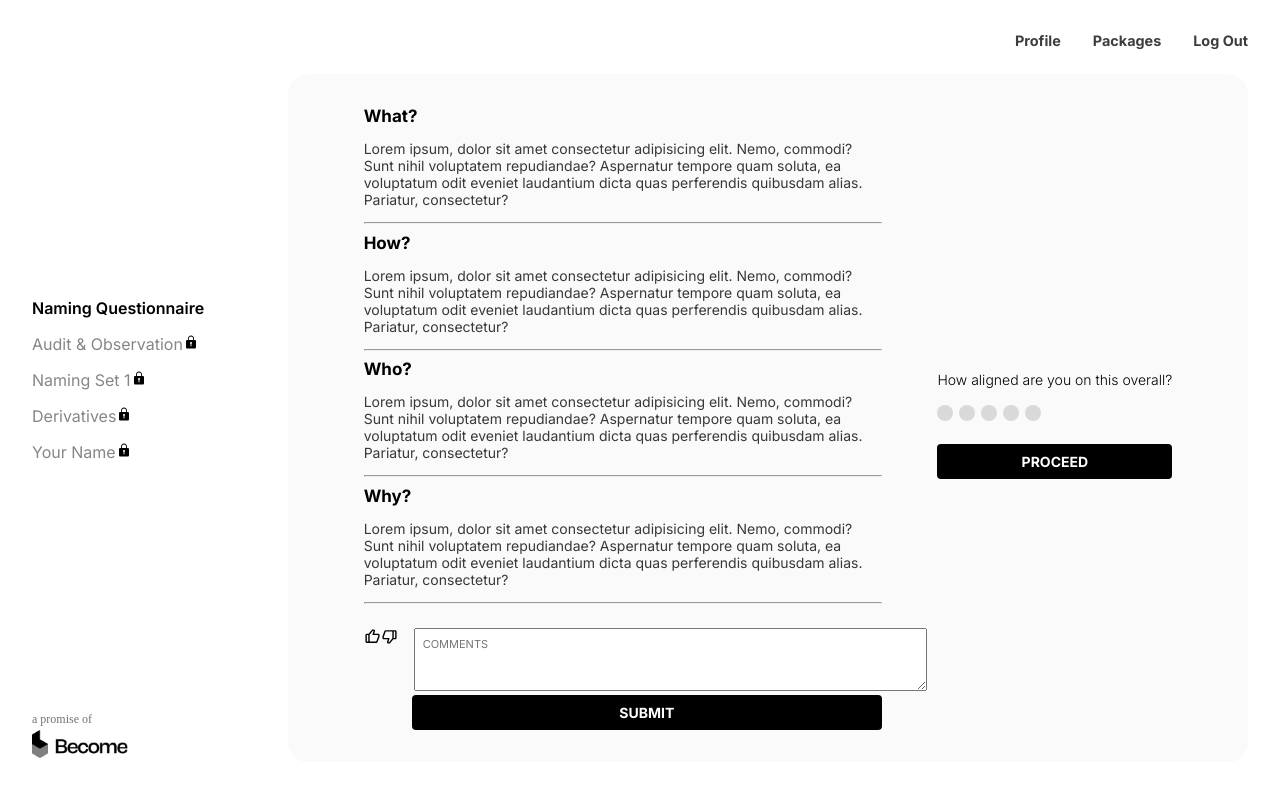
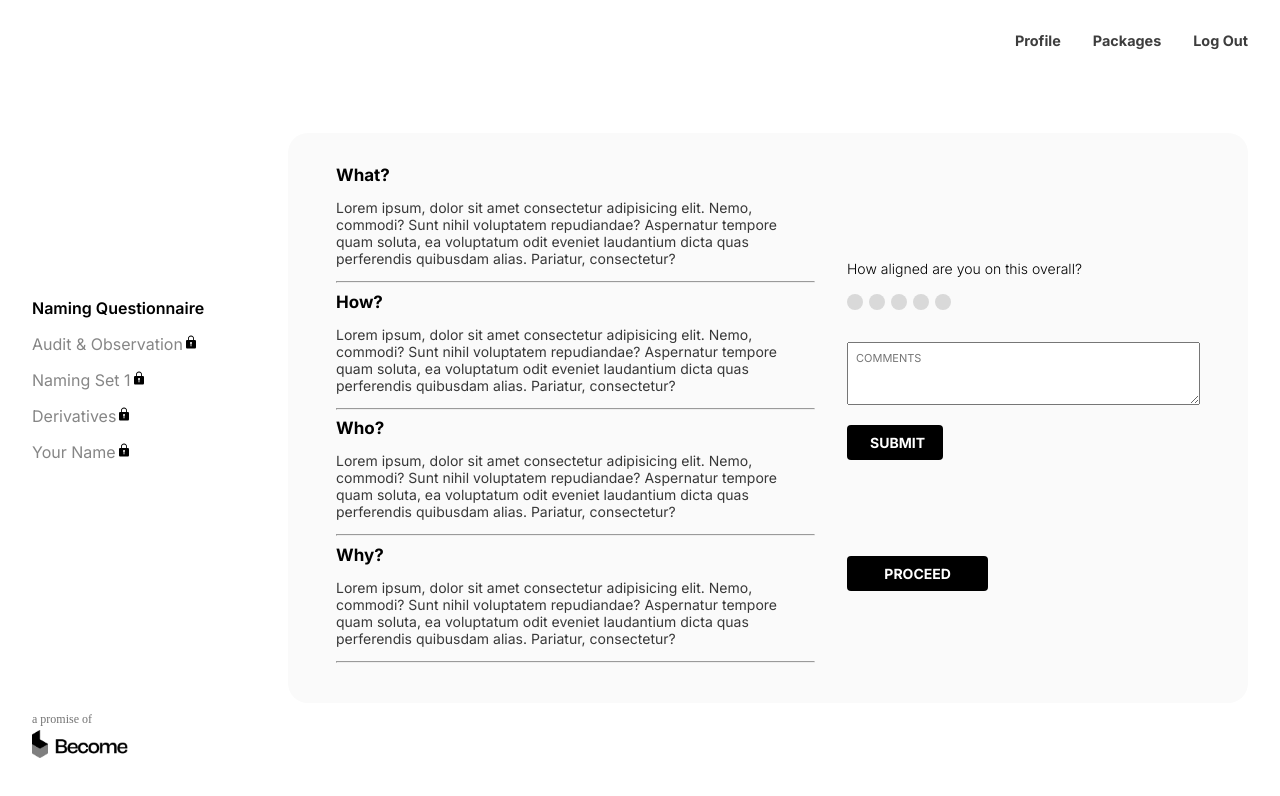
Before and after one commit to Noothan-am/Nomencapture, a React (Create React App) app in the folder client/: page /1 in a window 1280 px wide. Shown: the top 796 px of the page. Built offline with nearby package versions, Linux system fonts and the light colour scheme.

Commit message:
adds the final page

```diff
--- a/client/src/App.tsx
+++ b/client/src/App.tsx
@@ -5,13 +5,12 @@ import "./index.css";
 import Home from "./pages/Home";
 import Forms from "./pages/Forms";
 import AuditPage from "./pages/AuditPage";
-import Review from "./pages/Review";
-import FinalGreetings from "./pages/FinalGreetings";
+import NamingSet from "./pages/NamingSet";
 
 function App() {
   return (
     <Routes>
-      <Route path="/" element={<FinalGreetings />} />
+      <Route path="/" element={<Forms />} />
       <Route path="/1" element={<AuditPage />} />
       <Route path="/login" element={<Login />} />
       <Route path="/home" element={<Home />} />
--- a/client/src/pages/AuditPage.tsx
+++ b/client/src/pages/AuditPage.tsx
@@ -69,23 +69,6 @@ function AuditPage() {
                   <hr />
                 </div>
               </div>
-              <div className={styles["audit-comments-section"]}>
-                <div className={styles["audit-comments-vote-button"]}>
-                  <BiLike className={styles["audit-comments-like"]} />
-                  <BiDislike className={styles["audit-comments-dislike"]} />
-                </div>
-                <div className={styles["audit-comments-textarea"]}>
-                  <textarea
-                    placeholder="COMMENTS"
-                    id=""
-                    cols={60}
-                    rows={3}
-                  ></textarea>
-                </div>
-              </div>
-              <div className={styles["audit-comments-submit-btn"]}>
-                <Button buttonValue={"SUBMIT"} />
-              </div>
             </div>
             <div className={styles["audit-rating"]}>
               <p className={styles["audit-rating-question"]}>
@@ -93,6 +76,17 @@ function AuditPage() {
               </p>
               <div className={styles["audit-rating-bar"]}>
                 <DotsRow />
+              </div>
+              <div className={styles["audit-comments-textarea"]}>
+                <textarea
+                  placeholder="COMMENTS"
+                  id=""
+                  cols={40}
+                  rows={3}
+                ></textarea>
+              </div>
+              <div className={styles["audit-comments-submit-btn"]}>
+                <Button buttonValue={"SUBMIT"} />
               </div>
               <div className={styles["audit-rating-submit"]}>
                 <Button buttonValue={"PROCEED"} />
--- a/client/src/pages/FormFirstPage.tsx
+++ b/client/src/pages/FormFirstPage.tsx
@@ -162,16 +162,14 @@ function FormFirstPage() {
         <div className={styles["name"]}>
           <TextQuestions question={"Your Name"} />
         </div>
+        <div className={styles["email"]}>
+          <TextQuestions question={"Your Email"} />
+        </div>
         <div className={styles["radio"]}>
           <RadioQuestions
             question={"What are we naming?"}
             options={["Product", "Service"]}
           />
-        </div>
-      </div>
-      <div className={styles["secondpart"]}>
-        <div className={styles["email"]}>
-          <TextQuestions question={"Your Email"} />
         </div>
         <div className={styles["select"]}>
           <SelectQuestions
@@ -179,13 +177,6 @@ function FormFirstPage() {
             options={selectOptions}
           />
         </div>
-        {/* <div className={styles["text-2"]}>
-          <TextQuestions
-            question={
-              "Mention the Trademark classes your product/service belongs to? "
-            }
-          />
-        </div> */}
         <div className={styles["textarea"]}>
           <DescriptionQuestions
             question={"Describe your Product/Service?"}
@@ -194,6 +185,14 @@ function FormFirstPage() {
             }
           />
         </div>
+        <div className={styles["name"]}>
+          <TextQuestions
+            question={"Which sector does your product / service belong to?"}
+          />
+        </div>
+        <div className={styles["name"]}>
+          <TextQuestions question={"Your favourite go to place for peace?"} />
+        </div>
       </div>
     </>
   );
--- a/client/src/styles/audit.module.css
+++ b/client/src/styles/audit.module.css
@@ -22,6 +22,7 @@
   display: flex;
   flex-direction: row;
   justify-content: space-between;
+  gap: 2rem;
 }
 
 .audit-questions {
@@ -49,6 +50,9 @@
   display: flex;
   flex-direction: row;
 }
+.audit-comments-textarea {
+  margin-top: 2rem;
+}
 
 .audit-comments-textarea textarea {
   padding: 8px;
@@ -66,9 +70,10 @@
 
 .audit-rating-submit {
   margin-top: 1.4rem;
-  width: 100%;
+  width: 40%;
   display: flex;
   justify-content: flex-start;
+  margin-top: 6rem;
 }
 
 .audit-comments-vote-button {
@@ -78,13 +83,6 @@
 }
 
 .audit-comments-submit-btn {
-  margin-left: 3rem;
+  margin-top: 1rem;
+  width: 6rem;
 }
-
-/* .audit-each-question p {
-  display: none;
-} */
-
-.audit-comments-dislike,
-.audit-comments-like {
-}
```
Also changed, not shown: client/src/pages/NameList.tsx (+5 -8 lines), client/src/pages/NamingSet.tsx (+10 -1 lines), client/src/pages/Review.tsx (+4 -4 lines), client/src/styles/name-list.module.css (+11 -2 lines), client/src/styles/naming-set.module.css (+16 -0 lines).
